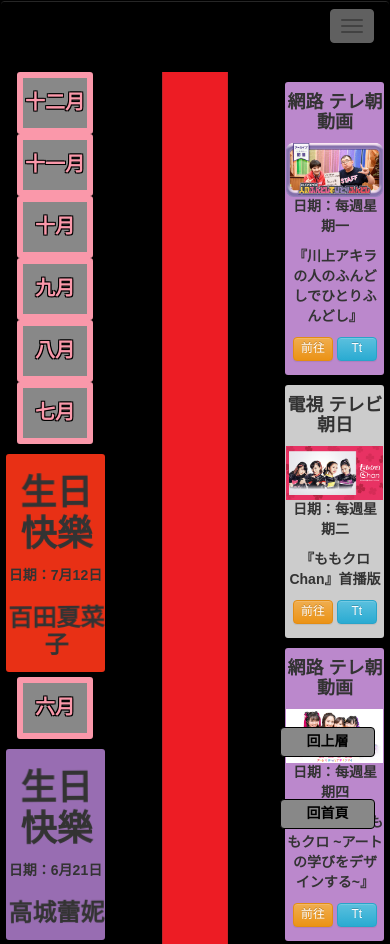
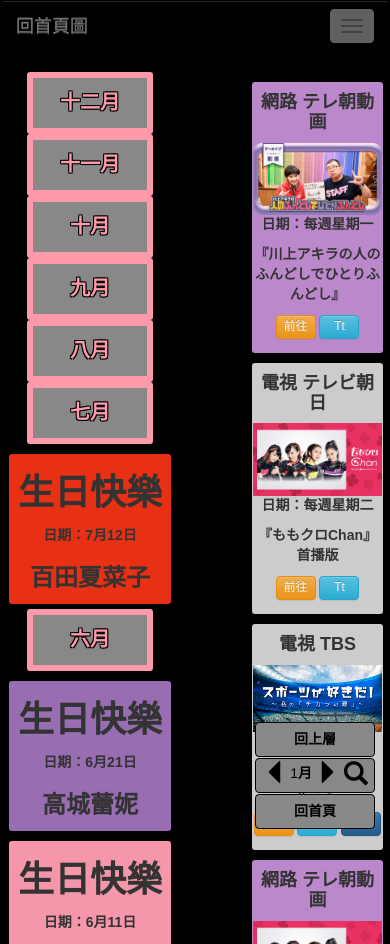
Before and after one commit to garymomo2013/garymomo2013.github.io, a plain HTML site: page index.html in a window 390 px wide. Shown: the top 944 px of the page. Drawn offline with Linux system fonts and the light colour scheme.

Commit message:
2018/08/28 導覽與簡化特效修正

```diff
--- a/css/general/custom/footOp.css
+++ b/css/general/custom/footOp.css
@@ -1,11 +1,11 @@
 .back-to {
-	width: 95px;
-	height: 30px;
+	width: 120px;
+	height: 35px;
 	bottom: 0px;
 	display: block;
 	margin: 0;
 	text-align: center;
-	line-height: 26px;
+	line-height: 1.6rem;
 	position: fixed;
 	z-index: 100;
 	color: #000000;
@@ -19,17 +19,22 @@
 	border-radius: 4px;
 	border: 1px solid #000000;
 }
+.anchor1, .anchor3 {
+	padding-top: 8px;
+}
+.anchor2 b, #datatimeNum {
+	position: relative;
+	top: -5px;
+}
 .option-lr {
-	font-size: 1rem;
-}
-.anchor2 {
-	display: none;
+	font-size: 2.4rem;
+	padding: 0px;
+	margin: 0px;
 }
 .glyphicon-search {
 	color: #000000;
-	position: relative;
+	font-size: 2.4rem;
 	top: 2px;
-	right: 3px;
 }
 @media (min-width: 1201px) {
 	.back-to {
--- a/css/general/custom/nav.css
+++ b/css/general/custom/nav.css
@@ -37,3 +37,13 @@
 #momoNavbar .caret {
 	margin-left: 8px;
 }
+
+.dropdown-submenu {
+    position: relative;
+}
+
+.dropdown-submenu .dropdown-menu {
+    top: 0;
+    left: 100%;
+    margin-top: -1px;
+}
--- a/css/general/custom/style.css
+++ b/css/general/custom/style.css
@@ -8,18 +8,6 @@
 	overflow: hidden;
 }
 
-.arrow {
-	text-align: center;
-}
-#arrowBody {
-	width: 60%;
-	opacity: 0;
-}
-#arrowHead {
-	width:95%;
-	opacity: 0;
-}
-
 a, a:link, a:visited, a:hover {
 	text-decoration: none;
 }
--- a/index.html
+++ b/index.html
@@ -7,7 +7,7 @@
 	<title>桃色幸運草Z：2013 -反轉次元-</title>
 	<meta name="author" content="台灣武士 Gary Hsu">
 	<meta name="description" content="桃色幸運草Z">
-	<meta name="keywords" content="桃色幸運草Z,桃色幸運草,桃色四葉草Z,桃色四葉草,桃色幸福草Z,桃色幸福草,桃草Z,桃草">
+	<meta name="keywords" content="桃色幸運草Z,桃色幸運草,桃色四葉草Z,桃色四葉草,桃色幸福草Z,桃色幸福草,桃草Z,桃草,台灣桃草武士,桃草武士,武士,武士團,台灣桃草武士團,桃草武士團">
 	<meta property="og:site_name" content="桃色幸運草Z" />
 	<meta property="og:title" content="桃色幸運草Z：2013 -反轉次元-" />
 	<meta property="og:type" content="website" />
@@ -27,7 +27,7 @@
 	<div class="fullContain">
 		<div class="mainContain">
 			<div class="row">
-				<div class="col-xs-4 actions" id="collapseParent">
+				<div class="col-xs-6 actions" id="collapseParent">
 					<div class="datatime colorControl" id="month12">十二月</div>
 					<div class="datatime colorControl" id="month11">十一月</div>
 					<div class="datatime colorControl" id="month10">十月</div>
@@ -66,10 +66,7 @@
 					<div class="datatime colorControl" id="month2">二月</div>
 					<div class="datatime colorControl" id="month1">一月</div>
 				</div>
-				<div class="col-xs-4 arrow">
-					<img alt="arrowBody" src="image/general/arrowBody.png" id="arrowBody" />
-				</div>
-				<div class="col-xs-4 actions">
+				<div class="col-xs-5 col-xs-offset-1 actions">
 					<div class="fixed network panel">
 						<h4><b>網路 テレ朝動画</b></h4>
 						<figure><img class="actionsImg" src="image/network-kwkm.png" /></figure>
@@ -88,16 +85,6 @@
 						<p>
 							<a class="btn btn-warning" role="button" target="_blank" href="http://www.tv-asahi.co.jp/momocloch">前往</a>
 							<a class="btn btn-info" role="button" target="_blank" href="https://twitter.com/momoclochan_ex">Tt</a>
-						</p>
-					</div>
-					<div class="fixed network panel">
-						<h4><b>網路 テレ朝動画</b></h4>
-						<figure><img class="actionsImg" src="image/network-musee.jpg" /></figure>
-						<p>日期：每週星期四</p>
-						<p>『Musée du ももクロ ~アートの学びをデザインする~』</p>
-						<p>
-							<a class="btn btn-warning" role="button" target="_blank" href="http://www.tv-asahi.co.jp/douga/museedumomoclo">前往</a>
-							<a class="btn btn-info" role="button" target="_blank" href="https://twitter.com/museedumomoclo">Tt</a>
 						</p>
 					</div>
 					<div class="fixed tvshow panel">
@@ -216,7 +203,6 @@
 			<span class="option-lr glyphicon glyphicon-triangle-left"></span>
 			<span id="datatimeNum">1</span><b>月</b>
 			<span class="option-lr glyphicon glyphicon-triangle-right"></span>
-			&nbsp;
 			<span class="glyphicon glyphicon-search"></span>
 		</p>
 		<a href="https://ppt.cc/f8kymx" class="anchor3 back-to" title="回首頁"><b>回首頁</b></a>
--- a/js/general/custom/main.js
+++ b/js/general/custom/main.js
@@ -2,10 +2,10 @@
 	var width = window.innerWidth;
 	var ori_width = "0";
 	var setheight = "0";
+	var animationEnd = "webkitAnimationEnd mozAnimationEnd MSAnimationEnd oanimationend animationend";
 
 	resize();
 	$(window).on("resize", resize);
-	$(window).on("scroll", resize);
 
 	function resize() {
 		width = window.innerWidth;
@@ -20,24 +20,13 @@
 			if (width > 767) {
 				$(".container-fluid").css("padding-right", "0px");
 				$(".container-fluid").css("padding-left", "0px");
-				$("#arrowBody").css("height", $(".actions").css("height"));
 			} else {
 				$(".container-fluid").css("padding-right", "15px");
 				$(".container-fluid").css("padding-left", "15px");
-				$("#arrowBody").css("height", $(".actions").css("height"));
 			}
 		}
 		ori_width = width;
 	}
-
-	$("#collapseParent").on("show.bs.collapse", function() {
-		$("#arrowHead").css("display", "none");
-	});
-
-	$("#collapseParent").on("shown.bs.collapse", function() {
-		$("#arrowBody").css("height", $(".actions").css("height"));
-		$("#arrowHead").css("display", "inline");
-	});
 
 	var fontTL = new TimelineMax({repeat: -1});
 	var fTLTime = 8;
@@ -59,25 +48,5 @@
 		ease:Back.easeOut
 	});
 
-	$(".items").css("animation-duration", "0.4S").addClass("animated rollIn");
-
-	setTimeout(afterload, 1000);
+	$(".items").css("animation-duration", "4s").addClass("animated fadeInLeft");
 });
-
-function afterload() {
-	$("#arrowBody").css("opacity", "1");
-	$("#arrowBody").css("height", $(".actions").css("height"));
-
-	var arrowTL = new TimelineMax({onComplete : nextStep});
-
-	arrowTL.from($("#arrowBody"), 5, {
-		height : 0
-	})
-	.to($("#arrowHead"), 1.5, {
-		alpha : 1
-	});
-}
-
-function nextStep() {
-	$(".anchor2").css("display", "block");
-}
--- a/js/general/custom/nav.js
+++ b/js/general/custom/nav.js
@@ -6,6 +6,7 @@
 document.writeln("				<span class='icon-bar'></span>");
 document.writeln("				<span class='icon-bar'></span>");
 document.writeln("			</button>");
+document.writeln("			<a class='navbar-brand' href='https://ppt.cc/f8kymx'>回首頁圖</a>");
 document.writeln("		</div>");
 document.writeln("		<div class='collapse navbar-collapse' id='momoNavbar'>");
 document.writeln("			<ul class='nav navbar-nav'>");
@@ -16,7 +17,7 @@
 document.writeln("						<li><a href='https://ppt.cc/f8FQGx'>2018 -守護四葉-</a></li>");
 document.writeln("						<li><a href='https://ppt.cc/fLylvx'>2017 -綠意青春-</a></li>");
 document.writeln("						<li><a href='https://ppt.cc/fnI0tx'>2016 -自由獨行-</a></li>");
-document.writeln("						<li><a href='https://ppt.cc/f3qmxx'>2015 --</a></li>");
+document.writeln("						<li><a href='https://ppt.cc/f3qmxx'>2015 -影音勇進-</a></li>");
 document.writeln("						<li><a href='https://ppt.cc/fxHgdx'>2014 -飛躍國立-</a></li>");
 document.writeln("						<li><a href='https://ppt.cc/fxxY7x'>2013 -反轉次元-</a></li>");
 document.writeln("						<li><a href='https://ppt.cc/f6yoHx'>2012 -決戰紅白-</a></li>");
@@ -37,8 +38,42 @@
 document.writeln("					</ul>");
 document.writeln("				</li>");
 
+document.writeln("				<li class='dropdown'>");
+document.writeln("					<a class='dropdown-toggle' data-toggle='dropdown'>傾聽 -音-<span class='caret'></span></a>");
+document.writeln("					<ul class='dropdown-menu'>");
+document.writeln("						<li class='dropdown-submenu'><a>依年份<span class='caret'></span></a>");
+document.writeln("							<ul class='dropdown-menu'>");
+document.writeln("								<li><a>&nbsp;&nbsp;&nbsp;2018</a></li>");
+document.writeln("								<li><a>&nbsp;&nbsp;&nbsp;2017</a></li>");
+document.writeln("								<li><a>&nbsp;&nbsp;&nbsp;2016</a></li>");
+document.writeln("								<li><a>&nbsp;&nbsp;&nbsp;2015</a></li>");
+document.writeln("								<li><a>&nbsp;&nbsp;&nbsp;2014</a></li>");
+document.writeln("								<li><a>&nbsp;&nbsp;&nbsp;2013</a></li>");
+document.writeln("								<li><a>&nbsp;&nbsp;&nbsp;2012</a></li>");
+document.writeln("								<li><a>&nbsp;&nbsp;&nbsp;2011</a></li>");
+document.writeln("								<li><a>&nbsp;&nbsp;&nbsp;2010</a></li>");
+document.writeln("								<li><a>&nbsp;&nbsp;&nbsp;2009</a></li>");
+document.writeln("								<li><a>&nbsp;&nbsp;&nbsp;2008</a></li>");
+document.writeln("							</ul>");
+document.writeln("						</li>");
+document.writeln("						<li><a>依曲風</a></li>");
+document.writeln("					</ul>");
+document.writeln("				</li>");
+
 document.writeln("				<li><a href='https://ppt.cc/f6qcZx'>情報 -繫-</a></li>");
+document.writeln("				<li><a href='https://ppt.cc/fad5xx'>關於</a></li>");
 document.writeln("			</ul>");
 document.writeln("		</div>");
 document.writeln("	</div>");
 document.writeln("</nav>");
+
+$(document).ready(function() {
+	$(".dropdown-submenu>a").on("click tap", function(e) {
+		$(this).next("ul").toggle();
+		e.stopPropagation();
+	});
+
+	$('#momoNavbar').on("hide.bs.dropdown", function () {
+		$(".dropdown-submenu .dropdown-menu").hide();
+	});
+});
```
Also changed, not shown: image/general/arrowBody.png (deleted), image/general/arrowHead.png (deleted), image/network-musee.jpg (deleted).
